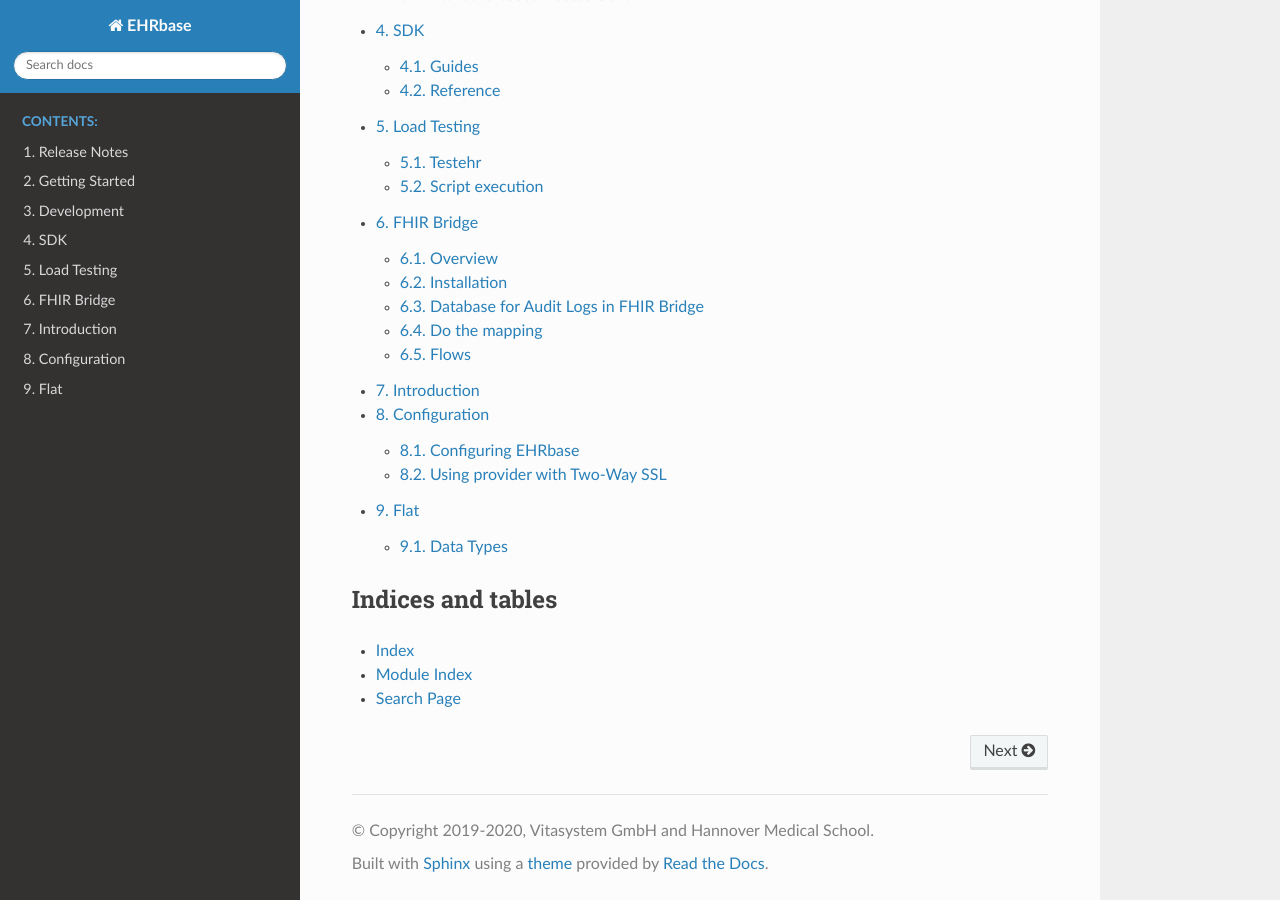
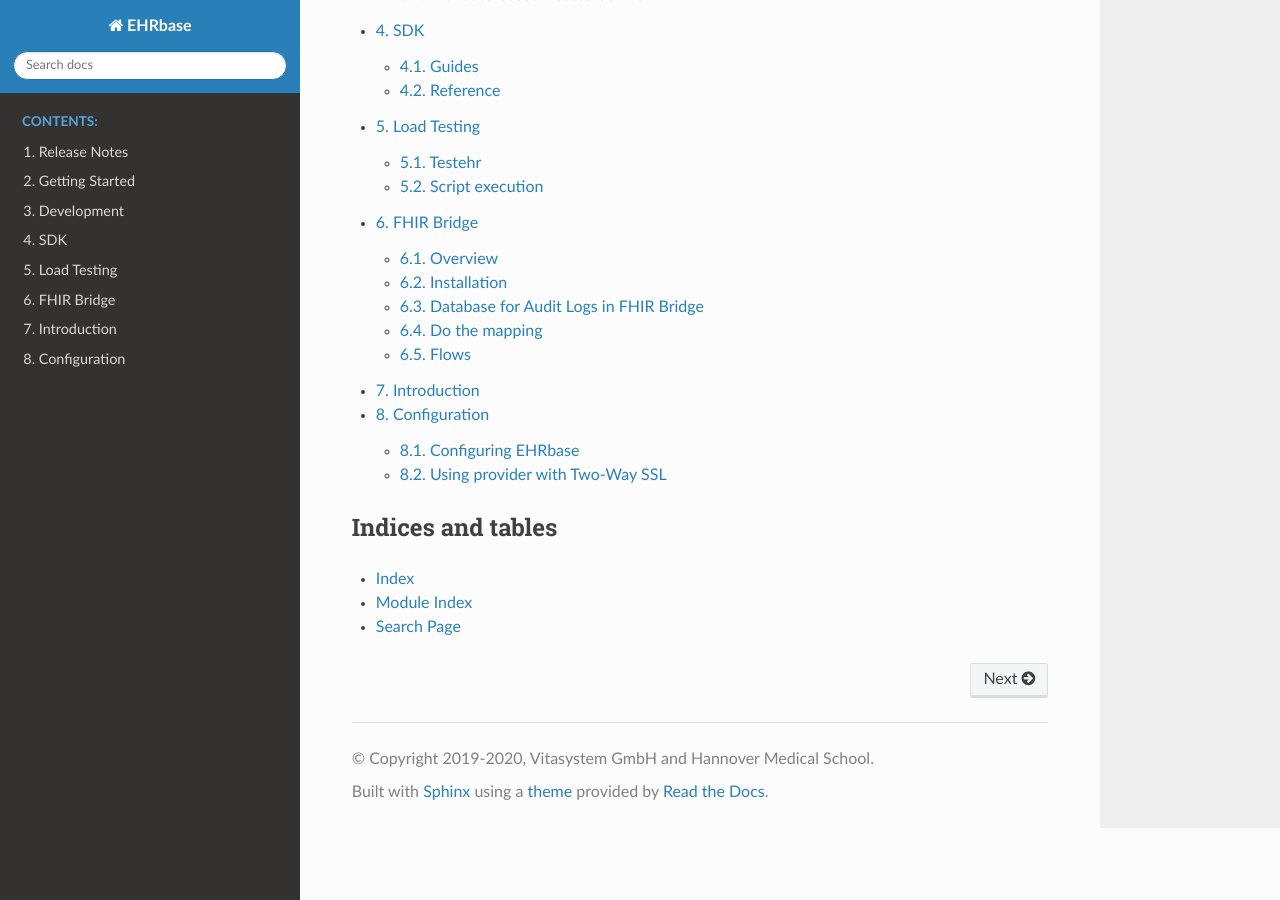
Before and after one commit to ehrbase/documentation, a Sphinx documentation site: the page built from source/index.rst, in a window 1280 px wide and 900 px high, scrolled down 713 px. Built offline with Sphinx 7.4.7 and the Read the Docs theme 2.0.0, drawn with Linux system fonts in a browser that asks for light colours; formulas are drawn with MathJax 3; pages that are not in the unit, such as notebooks, are missing from menus.

Commit message:
remove link to main document for know
see CDR-110

```diff
--- a/source/index.rst
+++ b/source/index.rst
@@ -33,7 +33,6 @@
    05_load_testing/index
    06_fhir_bridge/index
    08_terminology_validation/index
-   09_flat/index
 
 Indices and tables
 ==================
```
